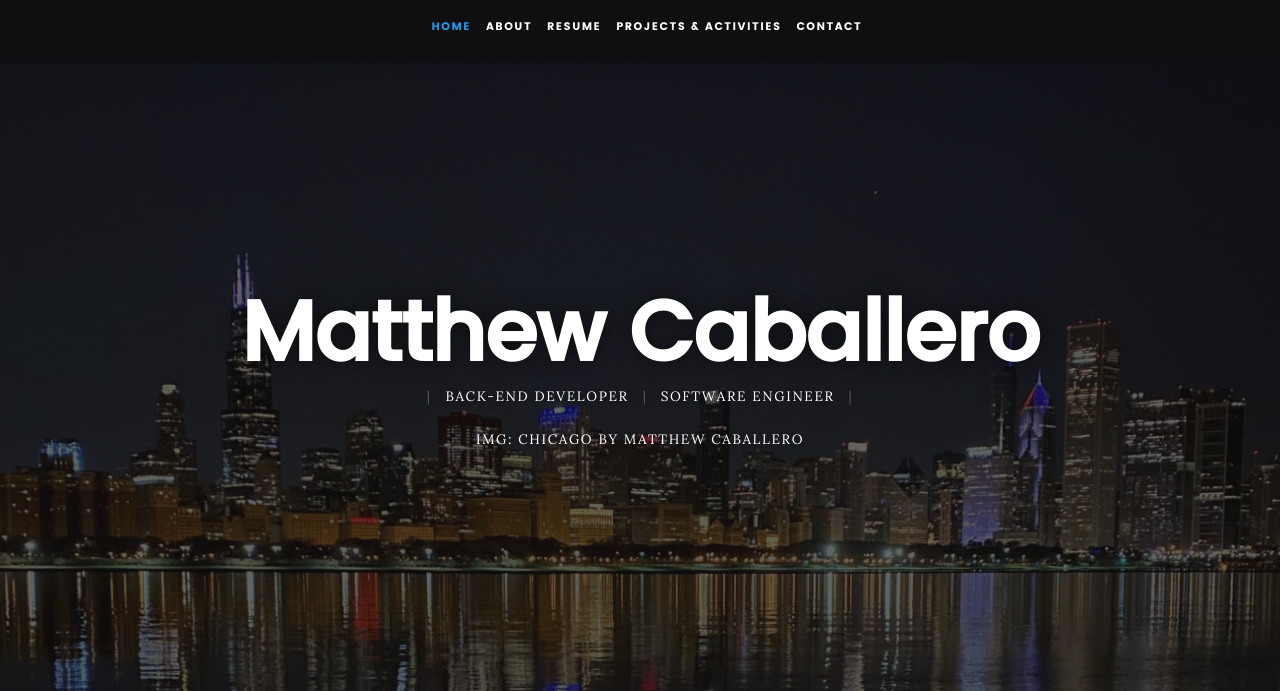
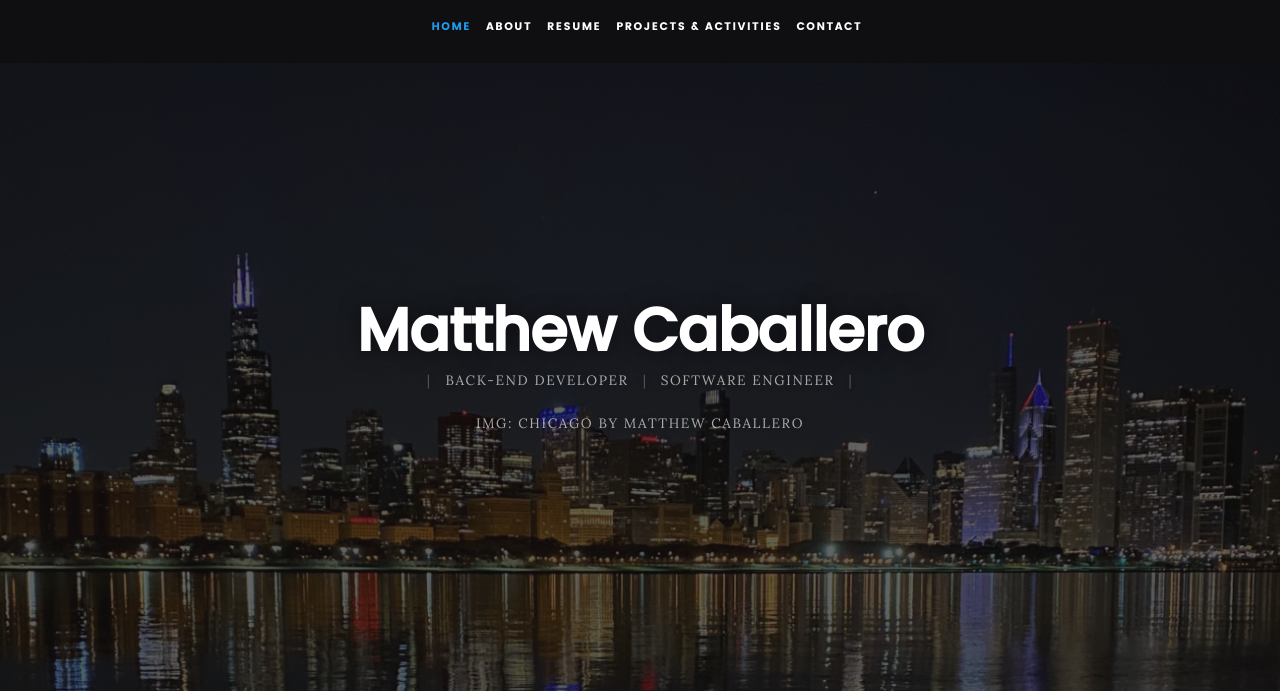
Before and after one commit to cabmatthew/cabmatthew.github.io, a plain HTML site: page index.html in a window 1280 px wide. Shown: the top 691 px of the page. Drawn offline with Linux system fonts and the light colour scheme; files whose address does not match are found by name.

Commit message:
edit intro

```diff
--- a/css/main.css
+++ b/css/main.css
@@ -1377,11 +1377,11 @@ header .logo a {
 .intro-content h1 {
 	color: #FFFFFF;
 	font-family: "poppins-medium", sans-serif;
-	font-size: 8.4rem;
-	line-height: 1.071;
-	max-width: 900px;
+	font-size: 7.5rem;
+	line-height: 0.8;
+	max-width: 600px;
 	margin-top: 0;
-	margin-bottom: .6rem;
+	margin-bottom: 1.8rem;
 	margin-left: auto;
 	margin-right: auto;
 	text-shadow: 0 0 20px rgba(0, 0, 0, 0.5);
@@ -1402,7 +1402,7 @@ header .logo a {
 	line-height: 2.4rem;
 	text-transform: uppercase;
 	letter-spacing: .2rem;
-	color: #FFFFFF;
+	color: #ffffffa2;
 	text-shadow: 0 0 6px rgba(0, 0, 0, 0.2);
 }
 .intro-content .intro-position span {
```
